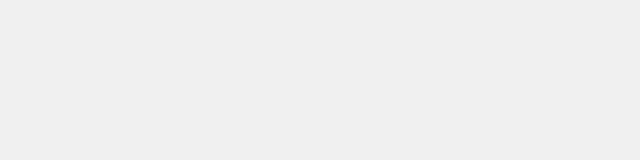
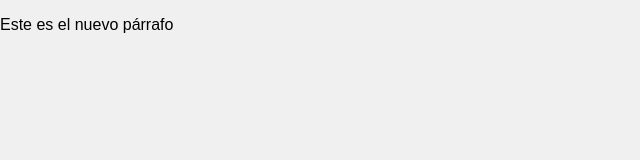
Before and after one commit to victor0423/Curso-git, a plain HTML site: page index.html in a window 1280 px wide. Shown: the whole page, without its empty margins (0-640 px from the left). Drawn offline with Linux system fonts and the light colour scheme; files that its build step writes are made by us from their sources.

Commit message:
Modificando parrafo desde rama2

```diff
--- a/index.html
+++ b/index.html
@@ -8,6 +8,6 @@
     <script src="">js/index.js</script>
 </head>
 <body>
-
+    <p>Este es el nuevo párrafo</p>
 </body>
 </html>
```
